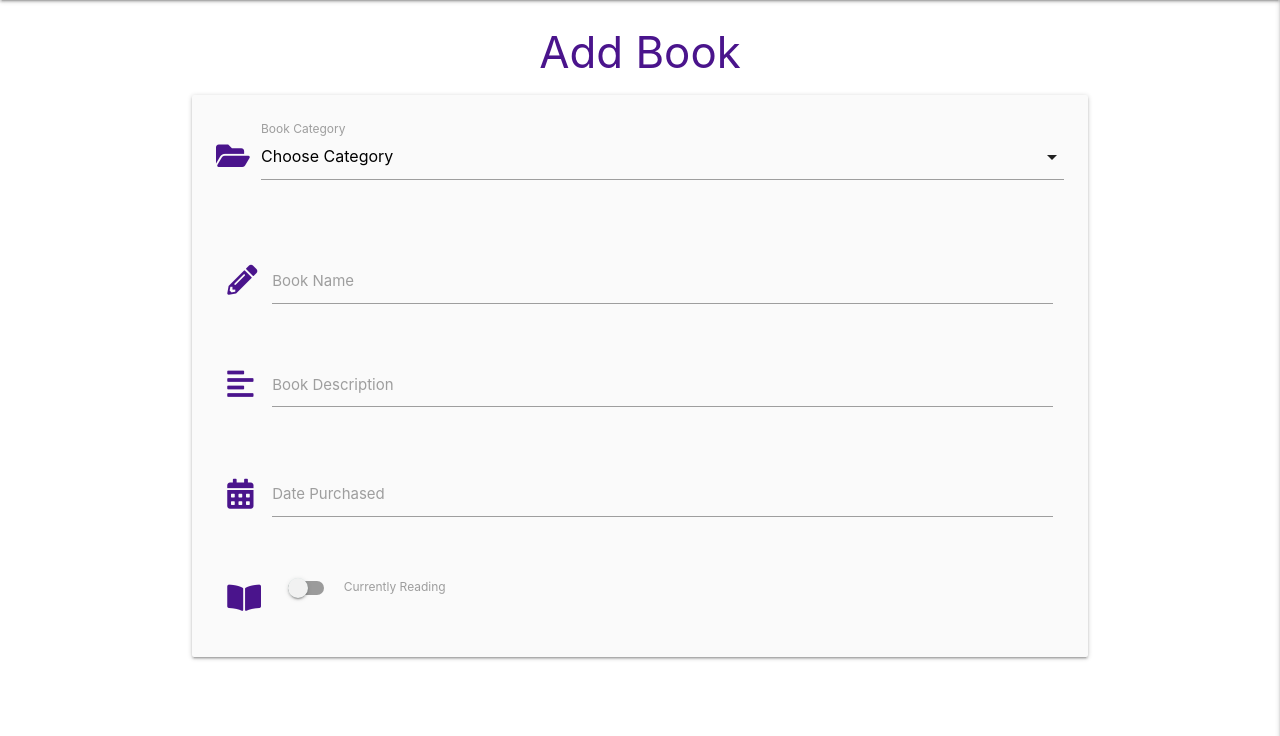
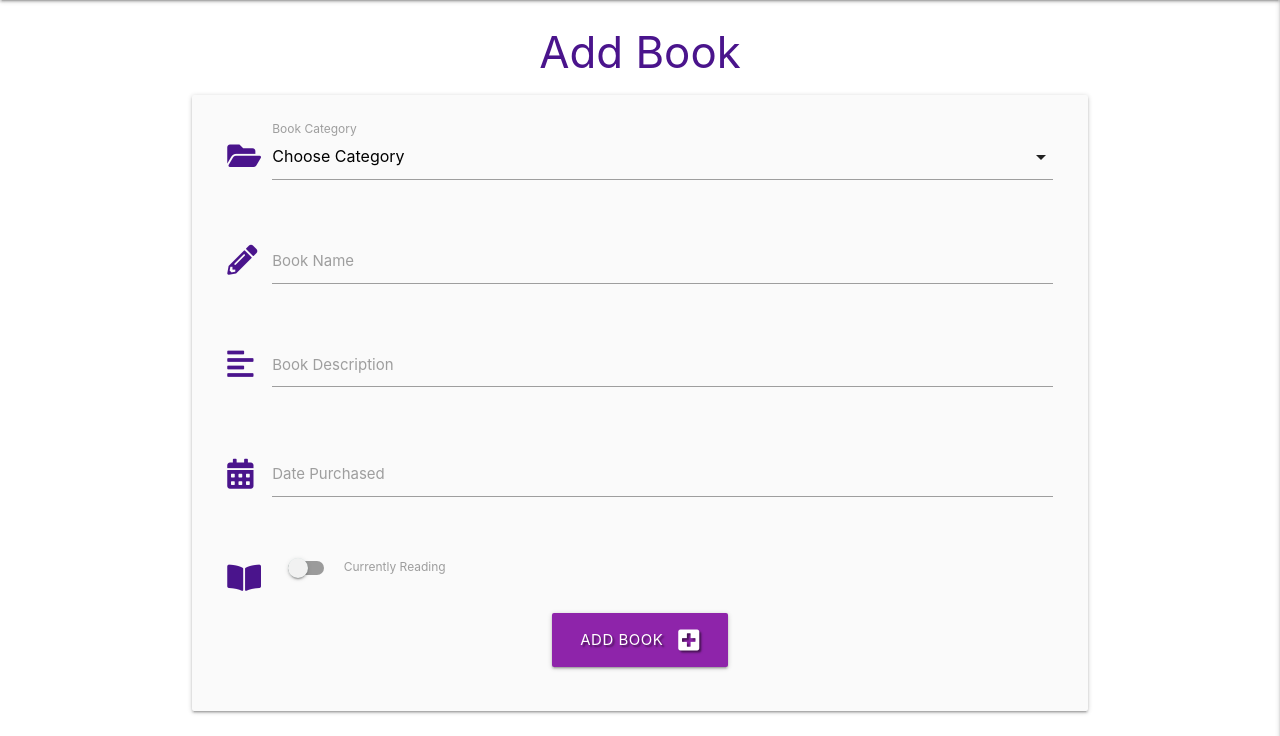
Before and after one commit to AlienatedSoftware/Third_Milestone_Book_Club, a Flask app: page /add_book in a window 1280 px wide. Shown: the part 64-800 px from the top of the page. Run offline with Flask 2, Linux system fonts and the light colour scheme; data that the repository does not hold is empty; some libraries are stand-ins or nearby versions.

Commit message:
Enabled users to add books to the database

```diff
--- a/app.py
+++ b/app.py
@@ -98,8 +98,22 @@ def logout():
     return redirect(url_for("login"))
 
 
-@app.route("/add_book")
+@app.route("/add_book", methods=["GET", "POST"])
 def add_book():
+    if request.method == "POST":
+        currently_reading = "on" if request.form.get("currently_reading") else "off"
+        book = {
+            "category_name": request.form.get("category_name"),
+            "book_name": request.form.get("book_name"),
+            "book_description": request.form.get("book_description"),
+            "currently_reading": currently_reading,
+            "date_purchased": request.form.get("date_purchased"),
+            "created_by": session["user"]
+        }
+        mongo.db.books.insert_one(book)
+        flash("Book Successfully Added")
+        return redirect(url_for("get_books"))
+
     categories = mongo.db.categories.find().sort("category_name", 1)
     return render_template("add_book.html", categories=categories)
 
--- a/templates/add_book.html
+++ b/templates/add_book.html
@@ -4,8 +4,8 @@
     <h3 class="purple-text text-darken-4 center-align">Add Book</h3>
 
     <div class="row card-panel grey lighten-5">
-        <form class="col s12" method="POST" action="">
-            <div class="row">
+        <form class="col s12" method="POST" action="{{ url_for('add_book') }}">
+            <!-- Category Selection -->
             <div class="row">
                 <div class="input-field col s12">
                     <i class="fas fa-folder-open prefix purple-text text-darken-4"></i>
@@ -18,7 +18,7 @@
                     <label for="category_name">Book Category</label>
                 </div>
             </div>
-            </div>
+            <!-- Book Name Input -->
             <div class="row">
                 <div class="input-field col s12">
                     <i class="fas fa-pencil-alt prefix purple-text text-darken-4"></i>
@@ -27,6 +27,7 @@
                     <label for="book_name">Book Name</label>
                 </div>
             </div>
+            <!-- Book Description -->
             <div class="row">
                 <div class="input-field col s12">
                     <i class="fas fa-align-left prefix purple-text text-darken-4"></i>
@@ -35,6 +36,7 @@
                     <label for="book_description">Book Description</label>
                 </div>
             </div>
+            <!-- Date Purchased of Book Picker -->
             <div class="row">
                 <div class="input-field col s12">
                     <i class="fas fa-calendar-alt prefix purple-text text-darken-4"></i>
@@ -42,6 +44,7 @@
                     <label for="date_purchased">Date Purchased</label>
                 </div>
             </div>
+            <!-- Currently Reading Toggle Switch -->
             <div class="row">
 				<div class="input-field col s12">
 					<div class="switch">
@@ -54,6 +57,14 @@
 					</div>
 				</div>
 			</div>
+            <!-- Add Book Submit Button -->
+            <div class="row">
+                <div class="col s12 center-align">
+                    <button type="submit" class="btn-large purple darken-1 text-shadow">
+                        Add Book <i class="fas fa-plus-square right"></i>
+                    </button>
+                </div>
+            </div>
         </form>
     </div>
 
--- a/templates/books.html
+++ b/templates/books.html
@@ -1,5 +1,7 @@
 {% extends "base.html" %}
 {% block content %}
+
+<h3 class="purple-text text-darken-4 center-align">All Books Recommended</h3>
 
     <ul class="collapsible">
         {% for book in books %}
@@ -15,6 +17,7 @@
             <div class="collapsible-body">
                 <strong>{{ book.category_name }}</strong>
                 <p>{{ book.book_description }}</p>
+                <p><em>by: {{ book.created_by }}</em></p>
             </div>
         </li>
         {% endfor %}
```
Lines whose indentation alone changed are shown as unchanged.
